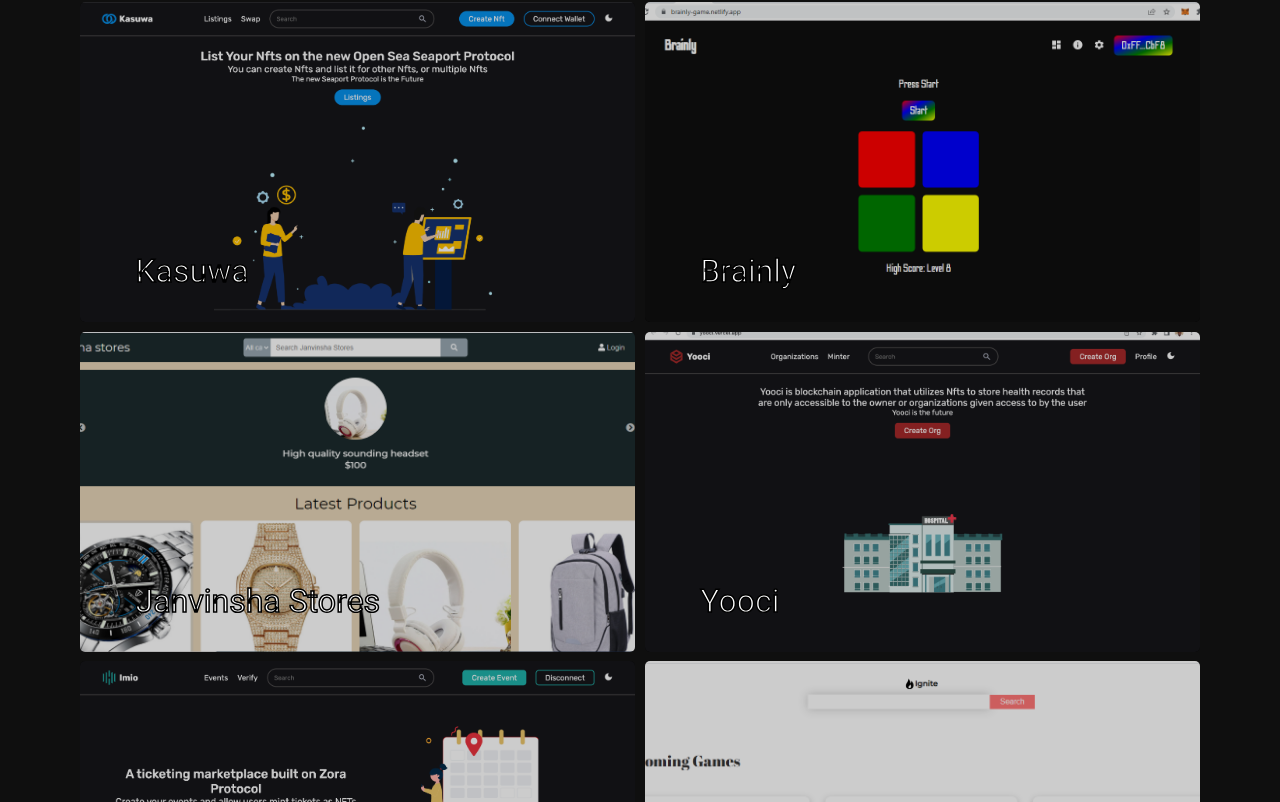
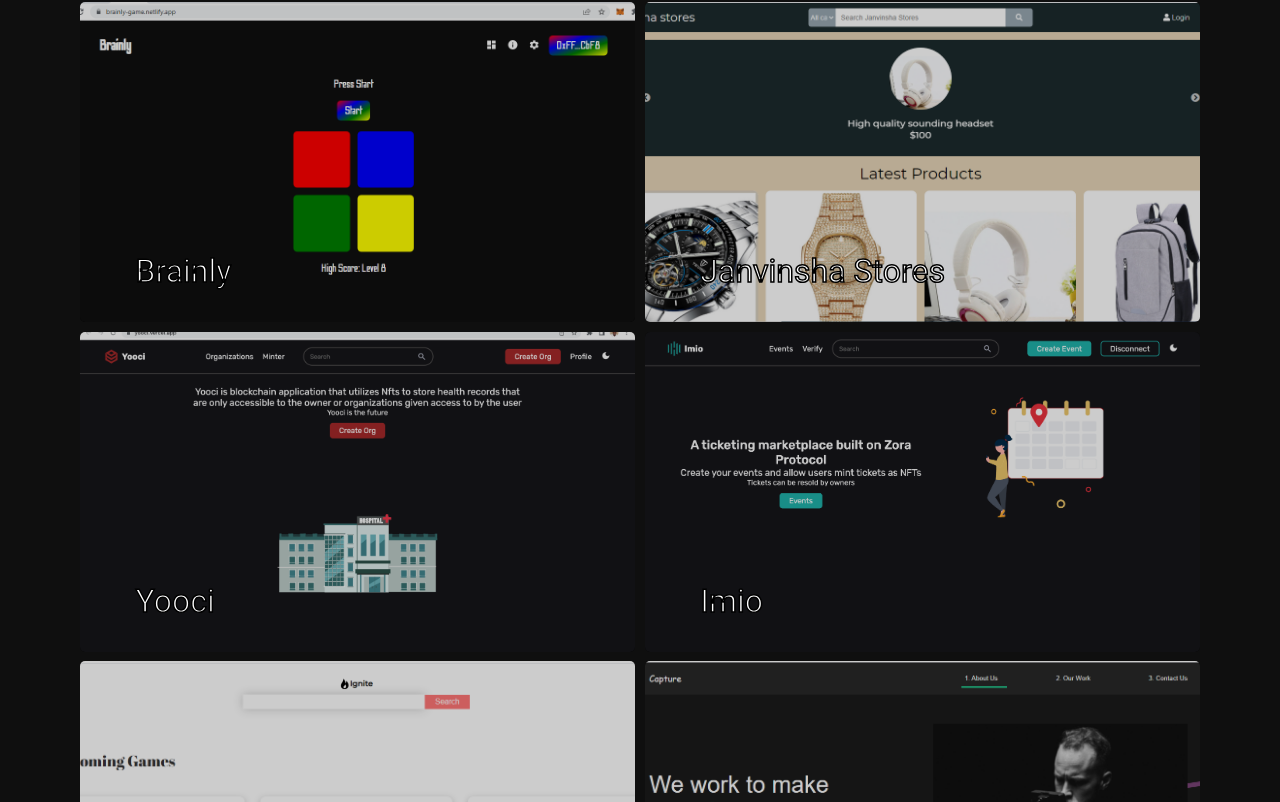
Before and after one commit to janvinsha/myportfolio, a React (Create React App) app: page / in a window 1280 px wide. Shown: the part 1327-2129 px from the top of the page. Built offline with nearby package versions, Linux system fonts and the light colour scheme.

Commit message:
fix: remove kasuwa

```diff
--- a/src/projectState.js
+++ b/src/projectState.js
@@ -127,17 +127,17 @@
       details:
         "Wandart is a wallpaper and art community web application, The Frontend is built using React, Redux, Figma, Adobe illustrator, Framer-motion, Styled-components, Material-UI, Bootstrap, Font-awesome icons, Axios for fetching data from the REST-Api. The Backend is a REST-Api built using Node.js, MongoDB, Cloudinary storage, Coinbase payment, Paystack payment, JSON web tokens, the API is highly secured againts XSS attacks, DOS attacks, NoSQL injection attacks and well authenticated using JSON web tokens. There is availability for subscription service which is well authenticated using webhooks from both Coinbase and Paystack payments. This project is undergoing maintenance and as such down",
     },
-    {
-      title: "Kasuwa",
-      subTitle:
-        "Kasuwa is built on the new Seaport protocol, this marketplace allows users to mint nfts, create profiles, cross swap tokens and list nfts for other nfts and/or tokens. This marketplace aims to be the best in the market, as it allows users to create a brand new nfts and lists them or list previously owned nfts, the great thing about the market is that you can list more than one nft and request that the fulfiller pays a token and/or other nfts, this marketplace accommodates all chains and tokens.",
-      url: "/project/kasuwa",
-      liveLink: "https://kasuwa-hackfs.vercel.app/",
-      mainImg: kas,
-      mobileImg: kasMob,
-      details:
-        "Kasuwa is built on the new Seaport protocol, the frontend facing app is created using Nextjs and typescript, and designed using styled components from scratch. Nftport is used to create a collection and allows users to mint brand new nfts with their preferred image. on Polygon Mainnet. Swing SDK is used to provide cross-chain swap to the marketplace so users can swap tokens from different chains for little fees. Tableland serves as the database of the application as all user profiles and listings are stored on tableland. Covalent API was used to get users assets which is displayed on the profile page for easy access to list. Poap is used for token gating as only users who have attended a particular event will be permitted to use the application. The project was published on Valist and hosted on Spheron.",
-    },
+    // {
+    //   title: "Kasuwa",
+    //   subTitle:
+    //     "Kasuwa is built on the new Seaport protocol, this marketplace allows users to mint nfts, create profiles, cross swap tokens and list nfts for other nfts and/or tokens. This marketplace aims to be the best in the market, as it allows users to create a brand new nfts and lists them or list previously owned nfts, the great thing about the market is that you can list more than one nft and request that the fulfiller pays a token and/or other nfts, this marketplace accommodates all chains and tokens.",
+    //   url: "/project/kasuwa",
+    //   liveLink: "https://kasuwa-hackfs.vercel.app/",
+    //   mainImg: kas,
+    //   mobileImg: kasMob,
+    //   details:
+    //     "Kasuwa is built on the new Seaport protocol, the frontend facing app is created using Nextjs and typescript, and designed using styled components from scratch. Nftport is used to create a collection and allows users to mint brand new nfts with their preferred image. on Polygon Mainnet. Swing SDK is used to provide cross-chain swap to the marketplace so users can swap tokens from different chains for little fees. Tableland serves as the database of the application as all user profiles and listings are stored on tableland. Covalent API was used to get users assets which is displayed on the profile page for easy access to list. Poap is used for token gating as only users who have attended a particular event will be permitted to use the application. The project was published on Valist and hosted on Spheron.",
+    // },
     {
       title: "Brainly",
       subTitle: "An interactive web3 game",
```
